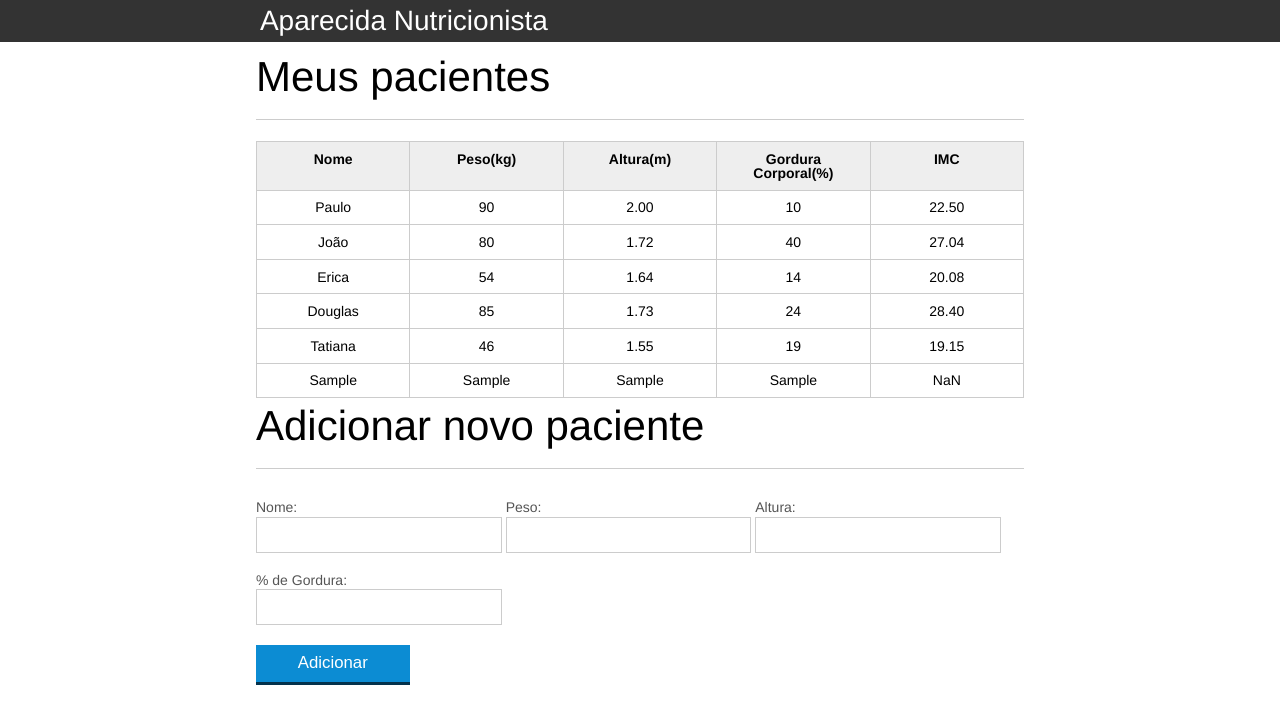
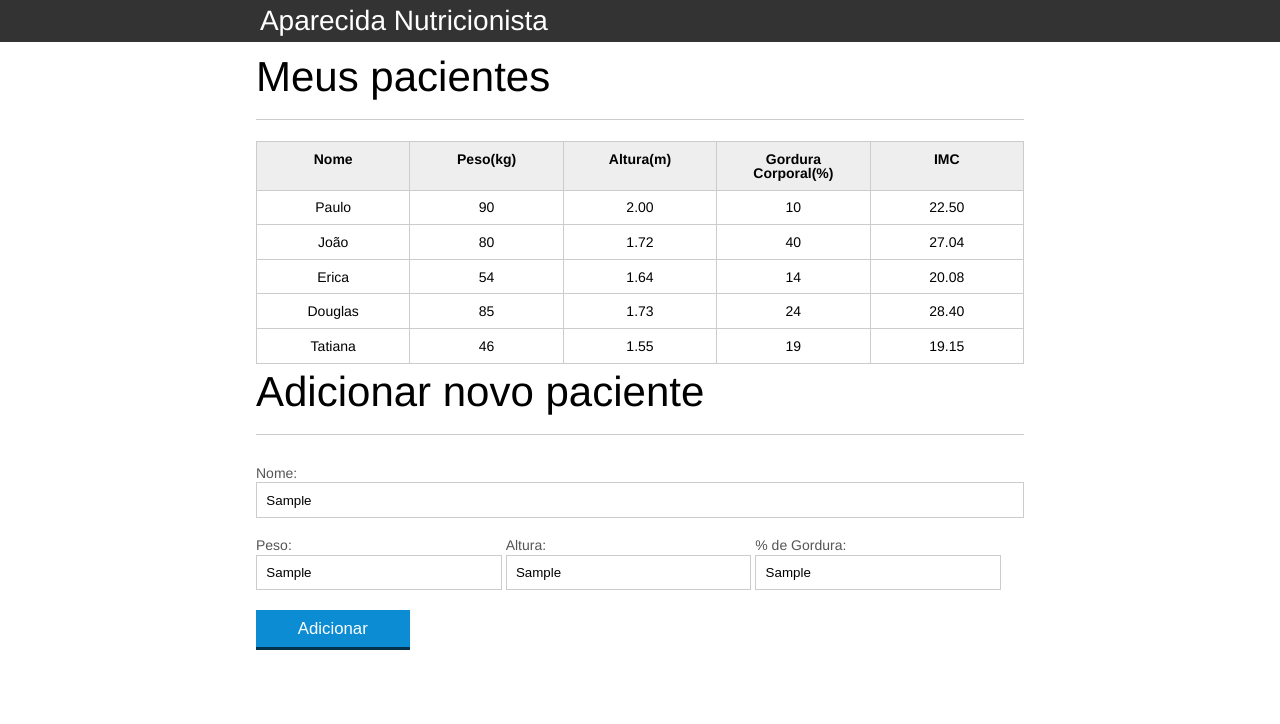
Before and after one commit to Lancelotti-beta/iniciante-no-js, a plain HTML site: page introducao-javascript/index.html in a window 1280 px wide. Both pictures are taken after typing "Sample", "Sample", "Sample", "Sample" into the empty fields and a click on the button "Adicionar". Drawn offline with Linux system fonts and the light colour scheme.

Commit message:
Criando objetos, refatorando Código | Bug na pagina

```diff
--- a/introducao-javascript/css/index.css
+++ b/introducao-javascript/css/index.css
@@ -82,12 +82,15 @@ label{
 	width: 100%;
 	border: 1px solid #ccc;
 	padding: .7em;
-	width: 100%;
 }
 
 .campo-medio{
 	display: inline-block;
 	padding-right: .5em;
+}
+
+.grupo:nth-child(1) {
+	width: 100%;
 }
 
 .grupo{
--- a/introducao-javascript/js/calcula-imc.js
+++ b/introducao-javascript/js/calcula-imc.js
@@ -5,8 +5,6 @@ for (let index = 0; index < tabelaPaciente.length; index++) {
     var pesoDoPaciente = tabelaPaciente[index].querySelector('.info-peso').textContent;
     var alturaDoPaciente = tabelaPaciente[index].querySelector('.info-altura').textContent;
     var calculoImc = tabelaPaciente[index].querySelector('.info-imc');
-
-    var imc = pesoDoPaciente / (alturaDoPaciente * alturaDoPaciente);
 
     var peso = true;
     var altura = true;
@@ -28,7 +26,13 @@ for (let index = 0; index < tabelaPaciente.length; index++) {
         paciente.classList.add('paciente-invalido');
 
     } else if (peso && altura) {
-        calculoImc.textContent = imc.toFixed(2);
+        calculoImc.textContent = calculaImcDoPaciente(alturaDoPaciente, pesoDoPaciente)
 
     }
 }
+
+function calculaImcDoPaciente(altura, peso) {
+    var imc = 0;
+    imc = peso / (altura * altura);
+    return imc.toFixed(2);
+}
--- a/introducao-javascript/js/form.js
+++ b/introducao-javascript/js/form.js
@@ -1,31 +1,38 @@
 const tabela = document.getElementById('tabela-pacientes');
 const botaoForm = document.getElementById('adicionar-paciente');
 const novoPaciente = document.getElementById('form-adiciona');
-
-const novoNome = novoPaciente.nome;
-const novoPeso = novoPaciente.peso;
-const novoAltura = novoPaciente.altura;
-const novoGordura = novoPaciente.gordura;
-
-function adicionaNaTabela(){
-    imc = parseFloat(novoPeso.value) / (parseFloat(novoAltura.value) * parseFloat(novoAltura.value));
-    tabela.innerHTML += `
-        <tr>
-            <td>${novoNome.value}</td>
-            <td>${novoPeso.value}</td>
-            <td>${novoAltura.value}</td>
-            <td>${novoGordura.value}</td>
-            <td>${imc.toFixed(2)}</td>
-        </tr>
-    `;
-
-    novoNome.value = " ";
-    novoPeso.value = " ";
-    novoAltura.value = " ";
-    novoGordura.value = " ";
-}
 
 botaoForm.addEventListener('click', (e) => {
     e.preventDefault();
     adicionaNaTabela();
 })
+
+function criaFormularioDoPaciente(form) {
+    var paciente = {
+        nome: form.nome.value,
+        peso: form.peso.value,
+        altura: form.altura.value,
+        gordura: form.gordura.value
+    }
+
+    return paciente;
+}
+
+function adicionaNaTabela(){
+    var paciente = criaFormularioDoPaciente(novoPaciente);
+    imc = calculaImcDoPaciente(paciente.altura, pacipaciente.peso);
+    tabela.innerHTML += `
+        <tr>
+            <td>${paciente.nome}</td>
+            <td>${paciente.peso}</td>
+            <td>${paciente.altura}</td>
+            <td>${paciente.gordura}</td>
+            <td>${imc}</td>
+        </tr>
+    `;
+
+    paciente.nome = " ";
+    paciente.peso = " ";
+    paciente.altura = " ";
+    paciente.gordura = " ";
+}
```
